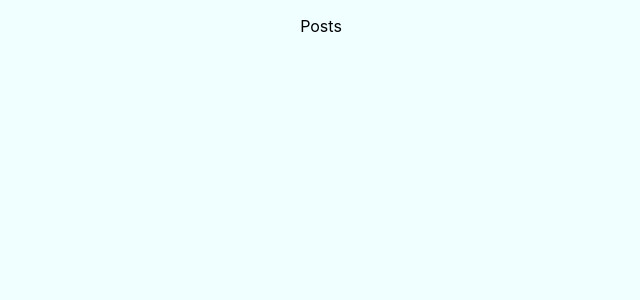
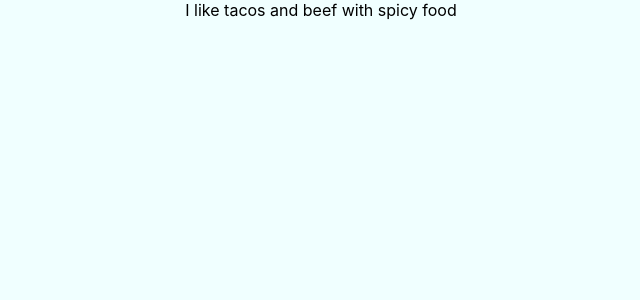
Before and after one commit to larry-cherry/hackerNewsReactClone, a React app: page / in a window 1280 px wide. Shown: the top 300 px of the page, without its empty margins (319-959 px from the left). Built offline with nearby package versions, Linux system fonts and the light colour scheme.

Commit message:
oops a summary was required...

```diff
--- a/src/App.js
+++ b/src/App.js
@@ -1,13 +1,14 @@
 import React, { Component } from 'react';
 // import logo from './logo.svg';
-import Newsfeed from './containers/Newsfeed/Newfeed';
+//import Newsfeed from './containers/Newsfeed/Newfeed';
+import NewsFeed2 from './containers/Newsfeed2/Newsfeed2';
 import './App.css';
 
 class App extends Component {
   render() {
     return (
       <div className='App'>
-        <Newsfeed/>
+        <NewsFeed2 />
       </div>
     );
   }
--- a/src/components/Posts/Post/Post.css
+++ b/src/components/Posts/Post/Post.css
@@ -0,0 +1,4 @@
+.Post>a{
+    color: black;
+    font-size: 18px;
+}
--- a/src/components/Posts/Posts.js
+++ b/src/components/Posts/Posts.js
@@ -1,11 +1,21 @@
 import React from 'react';
 import './Posts.css';
+import Post from './Post/Post';
 
 const posts = (props) => {
+    const newsPost = [
+        {title: "Mexican scientist cures human papilloma virus", link: "eluniversal.com.mx"},
+        {title: "Jail time for tech companies who steal your data", link: "http://www.google.com"},
+        {title: "Google terminated our business via our Google Play Developer Account", link: "usejournal.com"}
+    ]
+
+    const ourPosts = newsPost.map( (ele, index) => {
+        return <Post key={index} title={ele.title} link={ele.link} />
+    });
 
     return (
         <div className='Posts'>
-            <p>Posts</p>
+            {ourPosts}
         </div>
     );
 }
--- /dev/null
+++ b/src/components/Posts2/Post2/Post2.js
@@ -0,0 +1,15 @@
+import React from 'react';
+import './Post2.css';
+
+const post2 = (props) => {
+    return (
+        <div>
+            <a href={props.link}>
+                {props.children}
+            </a>
+        </div>
+    );
+}
+
+
+export default post2;
--- /dev/null
+++ b/src/components/Posts2/Posts2.js
@@ -0,0 +1,22 @@
+import React from 'react';
+import './Posts2.css';
+import Post from './Post2/Post2';
+
+const postsData = [
+    {link: 'www.google.com', title: 'Google title'},
+    {link: 'www.yahoo.com', title: 'Yahoo title'},
+    {link: 'www.bing.com', title: 'Bing title'}
+]
+
+const posts2 = (props) => {
+    return (
+        <div><Post title="">I like tacos and beef with spicy food</Post></div> // props.children between opening and closing tabs
+
+        // AXIOS // https://www.npmjs.com/package/axios // GET and POST req's
+        // consume API's ::
+
+
+    );
+}
+
+export default posts2
--- a/src/containers/Newsfeed/Newfeed.js
+++ b/src/containers/Newsfeed/Newfeed.js
@@ -10,11 +10,14 @@ class Newsfeed extends Component {
 
 
     render() {
-
+        let posts = null;
+        if (this.state.posts) {
+            posts = <Posts/>
+        }
 
         return (
             <AuxComp>
-                <Posts />
+                {posts}
             </AuxComp>
         );
     }
--- /dev/null
+++ b/src/containers/Newsfeed2/Newsfeed2.js
@@ -0,0 +1,13 @@
+import React, {Component} from 'react';
+import Posts2 from '../../components/Posts2/Posts2.js' // capitalize
+
+class NewsFeed2 extends Component {
+    render() {
+        return (
+            <Posts2 />
+        );
+    }
+
+}
+
+export default NewsFeed2;
```
Also changed, not shown: src/components/Posts/Post/Post.js (+19 -0 lines), src/components/Posts2/Post2/Post2.css (added), src/components/Posts2/Posts2.css (added).
